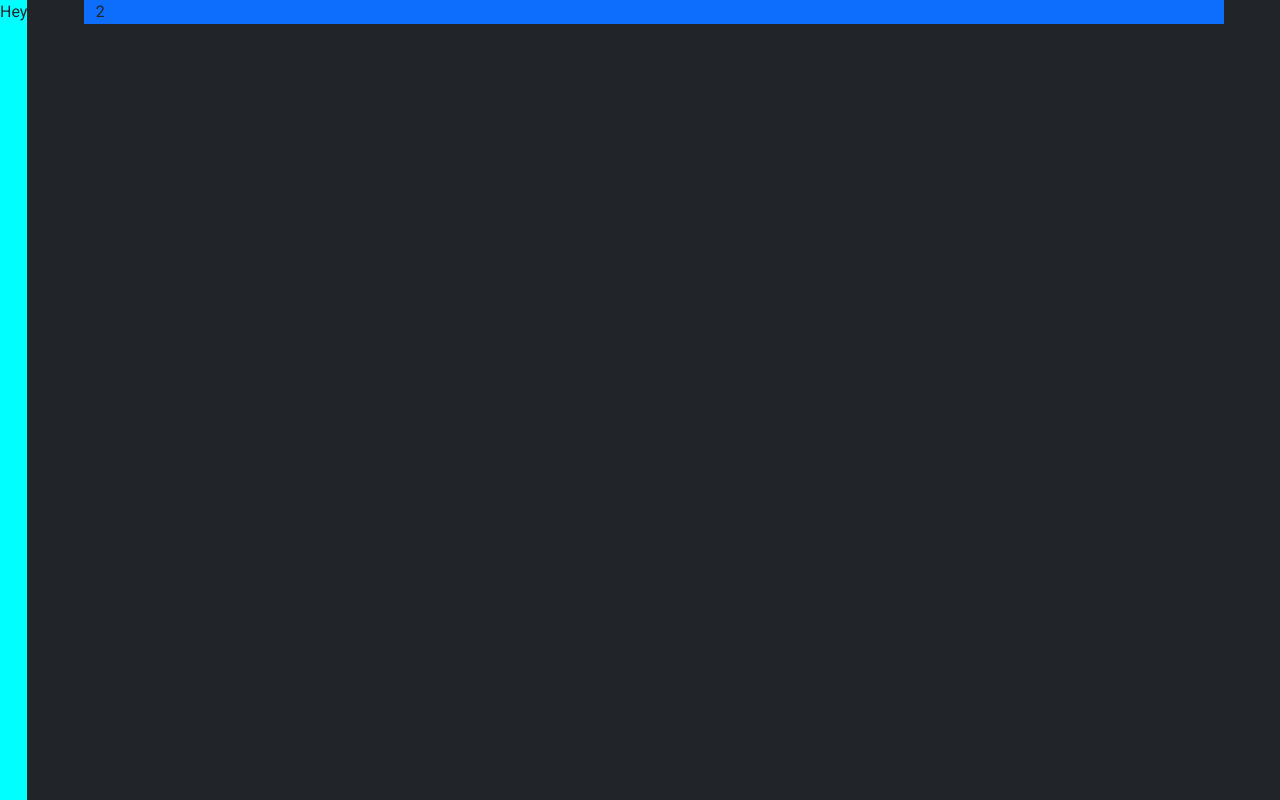
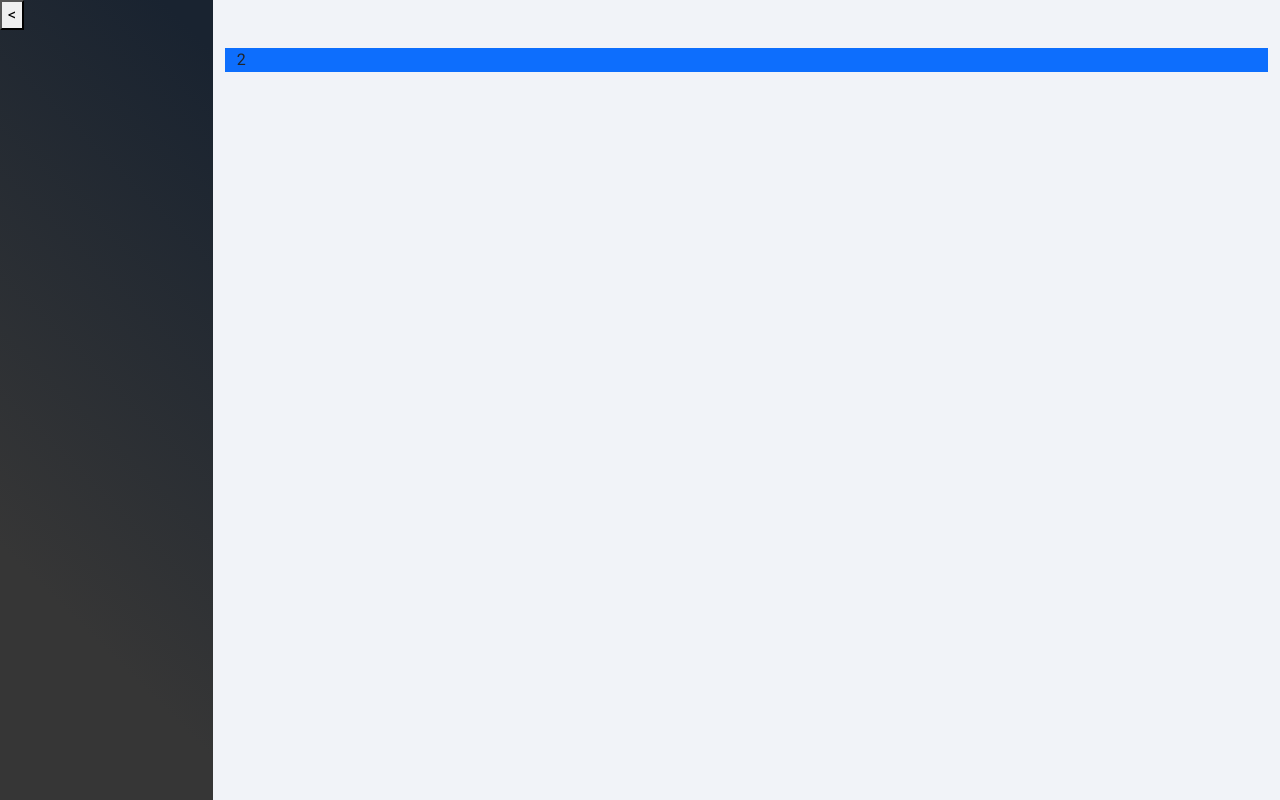
Before and after one commit to canozo/asp.net-react-starter, a React (Create React App) app in the folder NetWorthCalc.Web/Client/: page /app in a window 1280 px wide. Built offline with nearby package versions, Linux system fonts and the light colour scheme; a web font is replaced by a local one.

Commit message:
Make SideMenu shrinkable

```diff
--- a/NetWorthCalc.Web/Client/src/components/SideMenu/SideMenu.scss
+++ b/NetWorthCalc.Web/Client/src/components/SideMenu/SideMenu.scss
@@ -1,3 +1,13 @@
 #side-menu {
-  background-color: cyan;
+  background: linear-gradient(45deg, rgba(54,54,54,1) 25%, rgb(25, 35, 48) 95%);
+  width: 16rem;
+
+  color: #f1f3f8;
+
+  transition: width 1s;
 }
+
+#side-menu.shrink {
+  background-color: #393b44;
+  width: 5rem;
+}
--- a/NetWorthCalc.Web/Client/src/components/SideMenu/index.tsx
+++ b/NetWorthCalc.Web/Client/src/components/SideMenu/index.tsx
@@ -1,10 +1,14 @@
-import React from 'react';
+import React, { useState } from 'react';
 import './SideMenu.scss';
 
 const SideMenu: React.FC = () => {
+  const [shrink, setShrink] = useState(false);
+
   return (
-    <div id="side-menu">
-      Hey
+    <div id="side-menu" className={shrink ? 'shrink' : ''}>
+      <button type="button" onClick={() => setShrink(!shrink)}>
+        {shrink ? '>' : '<'}
+      </button>
     </div>
   );
 };
--- a/NetWorthCalc.Web/Client/src/pages/Dashboard/index.tsx
+++ b/NetWorthCalc.Web/Client/src/pages/Dashboard/index.tsx
@@ -13,8 +13,8 @@ const Dashboard: React.FC = () => {
   return (
     <div className="d-flex justify-content-between min-vh-100">
       <SideMenu />
-      <div className="container-fluid bg-dark">
-        <div className="container bg-primary">2</div>
+      <div style={{ backgroundColor: '#f1f3f8' }} className="container-fluid">
+        <div className="container bg-primary mt-5">2</div>
       </div>
     </div>
   );
```
